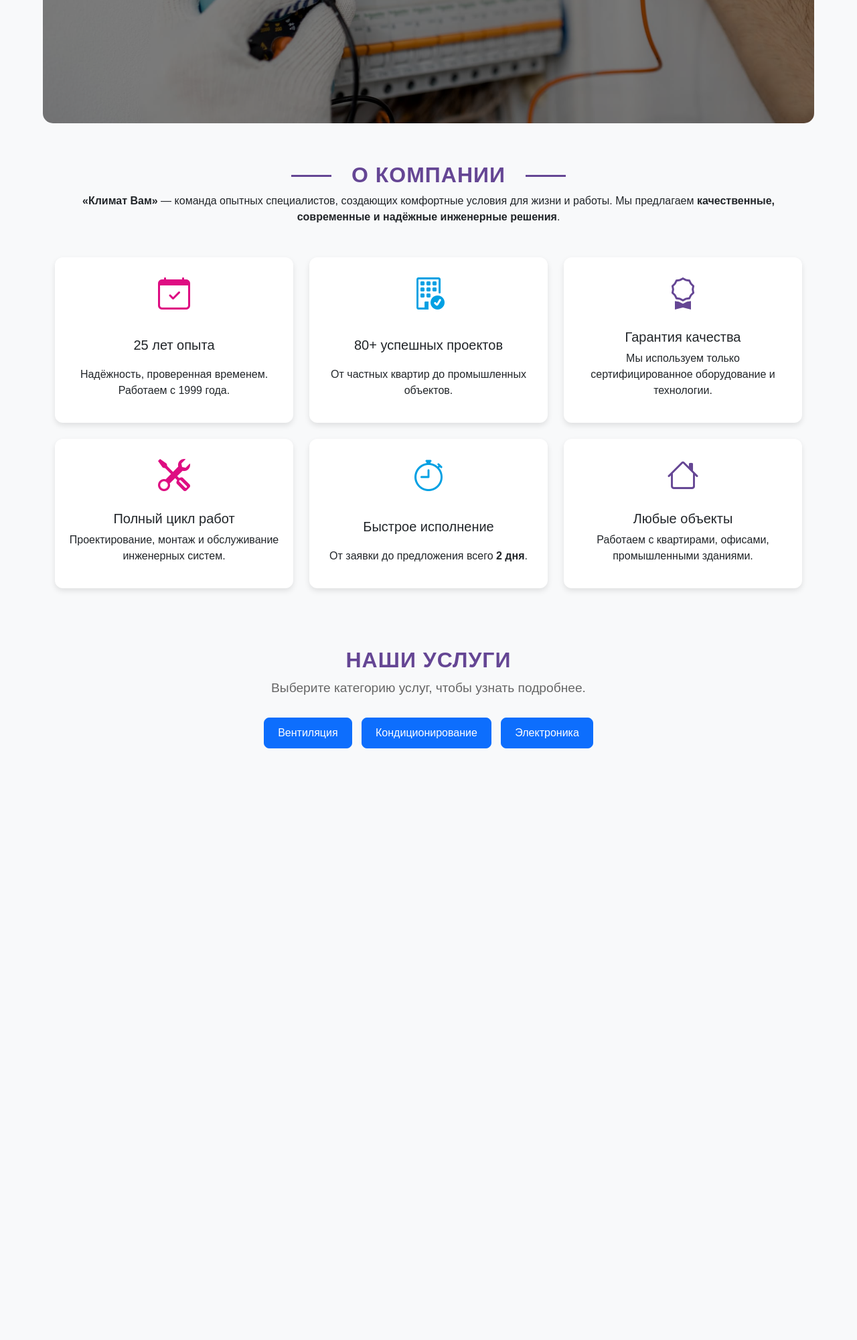
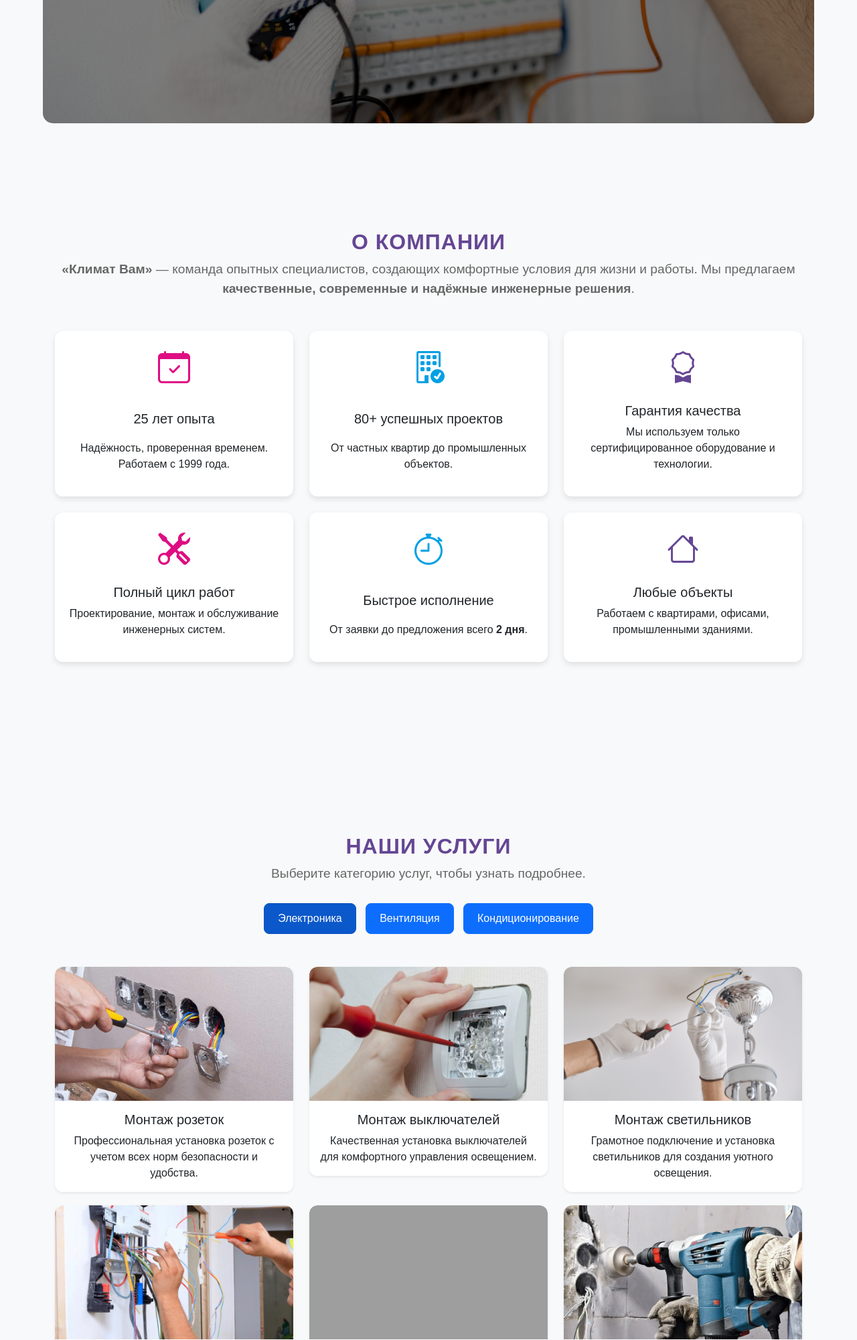
Before and after one commit to cofedish/klimat-ne-vam, a Flask app: page / in a window 1280 px wide. Shown: the part 592-2592 px from the top of the page at 67% size. Before the commit the page ends 1709 px from the top, so only its background shows below. Run offline with Flask 3, Linux system fonts and the light colour scheme; grey boxes are pictures that could not be loaded.

Commit message:
Сделаны нормальные анимации для услуг

```diff
--- a/static/css/about_company.css
+++ b/static/css/about_company.css
@@ -1,31 +1,3 @@
-#about .about-title {
-  color: #654694;
-  font-weight: bold;
-  text-transform: uppercase;
-  letter-spacing: 1px;
-  font-size: 2rem;
-  position: relative;
-  display: inline-block;
-  padding: 0 20px;
-}
-
-#about .about-title::before,
-#about .about-title::after {
-  content: "";
-  position: absolute;
-  top: 50%;
-  width: 60px;
-  height: 3px;
-  background-color: #654694;
-}
-
-#about .about-title::before {
-  left: -70px;
-}
-
-#about .about-title::after {
-  right: -70px;
-}
 
 /* Выровняем высоту и ширину карточек */
 #about .row .col-md-4 {
--- a/static/css/services.css
+++ b/static/css/services.css
@@ -1,25 +1,4 @@
 /* Раздел "Услуги" */
-.services {
-    font-family: Arial, sans-serif;
-    background-color: #f8f9fa;
-    padding: 40px 0;
-  }
-
-  .services-title {
-    color: #654694;
-    font-weight: bold;
-    text-transform: uppercase;
-    letter-spacing: 1px;
-    font-size: 2rem;
-    position: relative;
-    display: inline-block;
-    padding: 0 20px;
-  }
-
-  .services-description {
-    font-size: 1.2rem;
-    color: #666;
-  }
 
   /* Стили кнопок */
   .service-btn {
--- a/static/css/style.css
+++ b/static/css/style.css
@@ -3,3 +3,28 @@ body {
   font-family: Arial, sans-serif;
   background-color: #f8f9fa;
 }
+
+
+h2 {
+  color: #654694;
+    font-weight: bold;
+    text-transform: uppercase;
+    letter-spacing: 1px;
+    font-size: 2rem;
+    position: relative;
+    display: inline-block;
+    padding: 0 20px;
+}
+
+p.description {
+  font-size: 1.2rem;
+  color: #666;
+}
+
+.section-gap20 {
+  min-height: 20vh; /* 1/3 высоты экрана */
+}
+
+.section-gap10 {
+  min-height: 10vh; /* 1/3 высоты экрана */
+}
--- a/static/js/script.js
+++ b/static/js/script.js
@@ -34,56 +34,139 @@ document.addEventListener("DOMContentLoaded", function () {
   });
 });
 
-
 document.addEventListener("DOMContentLoaded", function () {
   const services = {
+    electronics: [
+      {
+        image: "static/images/services/electro1.png",
+        title: "Монтаж розеток",
+        description:
+          "Профессиональная установка розеток с учетом всех норм безопасности и удобства.",
+      },
+      {
+        image: "static/images/services/electro2.png",
+        title: "Монтаж выключателей",
+        description:
+          "Качественная установка выключателей для комфортного управления освещением.",
+      },
+      {
+        image: "static/images/services/electro3.png",
+        title: "Монтаж светильников",
+        description:
+          "Грамотное подключение и установка светильников для создания уютного освещения.",
+      },
+      {
+        image: "static/images/services/electro4.png",
+        title: "Прокладка электропроводки",
+        description:
+          "Разводка и монтаж электропроводки с учетом требований надежности и безопасности.",
+      },
+      {
+        image: "static/images/services/electro5.png",
+        title: "Установка автоматов и УЗО",
+        description:
+          "Монтаж и настройка защитных устройств для предотвращения коротких замыканий и перегрузок.",
+      },
+      {
+        image: "static/images/services/electro6.png",
+        title: "Штробление стен под проводку",
+        description:
+          "Аккуратное и точное штробление стен для скрытого монтажа электропроводки.",
+      },
+      {
+        image: "static/images/services/electro7.png",
+        title: "Монтаж датчиков",
+        description:
+          "Установка датчиков движения, дыма, утечки газа и других систем безопасности.",
+      },
+      {
+        image: "static/images/services/electro8.png",
+        title: "Комплектация и доставка материалов",
+        description:
+          "Подбор и поставка качественных электротехнических материалов для вашего проекта.",
+      },
+    ],
     ventilation: [
-          { image: "static/images/ventilation1.jpg", title: "Монтаж систем вентиляции" },
-          { image: "static/images/ventilation2.jpg", title: "Очистка и обслуживание" },
-          { image: "static/images/ventilation3.jpg", title: "Проектирование вентиляции" }
+      {
+        image: "static/images/services/vent1.png",
+        title: "Проектирование и монтаж вентиляции",
+        description:
+          "Разработка эффективных систем вентиляции для комфортного микроклимата.",
+      },
+      {
+        image: "static/images/services/vent2.png",
+        title: "Установка вытяжных систем",
+        description:
+          "Монтаж вытяжных систем для обеспечения свежего воздуха в помещениях.",
+      },
+      {
+        image: "static/images/services/vent3.png",
+        title: "Комплектация и поставка материалов",
+        description:
+          "Доставка и подбор необходимых компонентов для систем вентиляции.",
+      },
     ],
     conditioning: [
-          { image: "static/images/conditioning1.jpg", title: "Установка кондиционеров" },
-          { image: "static/images/conditioning2.jpg", title: "Обслуживание и ремонт" },
-          { image: "static/images/conditioning3.jpg", title: "Заправка фреоном" }
+      {
+        image: "static/images/services/cond1.png",
+        title: "Монтаж кондиционирования",
+        description:
+          "Проектирование и установка современных систем кондиционирования для любого типа помещений.",
+      },
+      {
+        image: "static/images/services/cond2.png",
+        title: "Системы холодоснабжения",
+        description:
+          "Проектирование и внедрение промышленных и бытовых систем охлаждения.",
+      },
+      {
+        image: "static/images/services/cond3.png",
+        title: "Комплектация и поставка оборудования",
+        description:
+          "Подбор, закупка и доставка всех необходимых комплектующих для кондиционирования.",
+      },
     ],
-      electronics: [
-          { image: "static/images/electronics1.jpg", title: "Штробирование" },
-          { image: "static/images/electronics2.jpg", title: "Установка ламп" },
-          { image: "static/images/electronics3.jpg", title: "Установка датчиков" }
-      ]
   };
 
   const buttons = document.querySelectorAll(".service-btn");
   const container = document.querySelector(".service-cards-container");
 
-  buttons.forEach(button => {
-      button.addEventListener("click", function () {
-          const category = this.getAttribute("data-category");
-
-          // Очищаем контейнер перед добавлением новых карточек
+  // Функция загрузки карточек
+  function loadCards(category) {
     container.innerHTML = "";
 
-          // Добавляем новые карточки
     services[category].forEach((service, index) => {
       const card = document.createElement("div");
       card.classList.add("col-md-4", "service-card");
       card.setAttribute("data-aos", "fade-up");
-              card.setAttribute("data-aos-delay", index * 100); // Анимация с задержкой
+      card.setAttribute("data-aos-delay", index * 100);
 
       card.innerHTML = `
               <div class="card shadow-sm">
                   <img src="${service.image}" class="card-img-top" alt="${service.title}">
                   <div class="card-body text-center">
                       <h5 class="card-title">${service.title}</h5>
+                      <p class="card-text">${service.description}</p>
                   </div>
               </div>
           `;
       container.appendChild(card);
     });
 
-          // Инициализируем AOS заново для новой анимации
     AOS.init();
+  }
+
+  // Выбираем начальную категорию (по умолчанию "Электроника")
+  let activeCategory = "electronics";
+  loadCards(activeCategory);
+
+  // Обработчик клика по кнопкам
+  buttons.forEach((button) => {
+    button.addEventListener("click", function () {
+      buttons.forEach((btn) => btn.classList.remove("active")); // Убираем активный класс
+      this.classList.add("active"); // Добавляем активный класс
+      activeCategory = this.getAttribute("data-category");
+      loadCards(activeCategory);
     });
   });
 });
--- a/templates/index.html
+++ b/templates/index.html
@@ -1,21 +1,15 @@
 <!DOCTYPE html>
 <html lang="ru">
+
 <head>
     <meta charset="UTF-8" />
     <meta name="viewport" content="width=device-width, initial-scale=1.0" />
     <title>Навигация и карусель</title>
 
     <!-- Подключаем Bootstrap и AOS -->
-    <link
-      href="https://cdn.jsdelivr.net/npm/bootstrap@5.3.3/dist/css/bootstrap.min.css"
-      rel="stylesheet"
-    />
-    <link
-      rel="stylesheet"
-      href="https://cdn.jsdelivr.net/npm/bootstrap-icons/font/bootstrap-icons.css"
-    />
+    <link href="https://cdn.jsdelivr.net/npm/bootstrap@5.3.3/dist/css/bootstrap.min.css" rel="stylesheet" />
+    <link rel="stylesheet" href="https://cdn.jsdelivr.net/npm/bootstrap-icons/font/bootstrap-icons.css" />
     <link rel="stylesheet" href="https://unpkg.com/aos@2.3.1/dist/aos.css" />
-
 
     <!-- Подключаем стили -->
     <link href="static/css/style.css" rel="stylesheet" />
@@ -31,21 +25,11 @@
             <a class="navbar-brand" href="#" style="margin-right: 80px">
                 <img src="static/images/logo.png" alt="Логотип" height="60" />
             </a>
-        <button
-          class="navbar-toggler"
-          type="button"
-          data-bs-toggle="collapse"
-          data-bs-target="#navbarCustom"
-          aria-controls="navbarCustom"
-          aria-expanded="false"
-          aria-label="Toggle navigation"
-        >
+            <button class="navbar-toggler" type="button" data-bs-toggle="collapse" data-bs-target="#navbarCustom"
+                aria-controls="navbarCustom" aria-expanded="false" aria-label="Toggle navigation">
                 <span class="navbar-toggler-icon"></span>
             </button>
-        <div
-          class="collapse navbar-collapse justify-content-center"
-          id="navbarCustom"
-        >
+            <div class="collapse navbar-collapse justify-content-center" id="navbarCustom">
                 <ul class="navbar-nav mb-2 mb-lg-0">
                     <li class="nav-item">
                         <a class="nav-link" href="#">О компании</a>
@@ -66,77 +50,51 @@
     </nav>
 
     <!-- Карусель -->
-    <div
-      id="carouselExample"
-      class="carousel slide"
-      data-bs-ride="carousel"
-      data-bs-interval="5000"
-    >
+    <div id="carouselExample" class="carousel slide" data-bs-ride="carousel" data-bs-interval="5000">
         <div class="carousel-inner">
             <div class="carousel-item active">
-          <img
-            src="static/images/electro.jpg"
-            class="d-block w-100"
-            alt="Электроника"
-          />
+                <img src="static/images/electro.jpg" class="d-block w-100" alt="Электроника" />
                 <div class="carousel-caption">
                     <h1>Электроника</h1>
                     <p>Современные решения для вашего дома и бизнеса</p>
                 </div>
             </div>
             <div class="carousel-item">
-          <img
-            src="static/images/conditioner.jpg"
-            class="d-block w-100"
-            alt="Вентиляция"
-          />
+                <img src="static/images/conditioner.jpg" class="d-block w-100" alt="Вентиляция" />
                 <div class="carousel-caption">
                     <h1>Вентиляция</h1>
                     <p>Чистый воздух и комфорт в любое время года</p>
                 </div>
             </div>
             <div class="carousel-item">
-          <img
-            src="static/images/i.jpg"
-            class="d-block w-100"
-            alt="Кондиционеры"
-          />
+                <img src="static/images/i.jpg" class="d-block w-100" alt="Кондиционеры" />
                 <div class="carousel-caption">
                     <h1>Кондиционеры</h1>
                     <p>Охлаждение и тепло по вашим правилам</p>
                 </div>
             </div>
         </div>
-      <button
-        class="carousel-control-prev"
-        type="button"
-        data-bs-target="#carouselExample"
-        data-bs-slide="prev"
-      >
+        <button class="carousel-control-prev" type="button" data-bs-target="#carouselExample" data-bs-slide="prev">
             <span class="carousel-control-prev-icon" aria-hidden="true"></span>
             <span class="visually-hidden">Предыдущий</span>
         </button>
-      <button
-        class="carousel-control-next"
-        type="button"
-        data-bs-target="#carouselExample"
-        data-bs-slide="next"
-      >
+        <button class="carousel-control-next" type="button" data-bs-target="#carouselExample" data-bs-slide="next">
             <span class="carousel-control-next-icon" aria-hidden="true"></span>
             <span class="visually-hidden">Следующий</span>
         </button>
     </div>
 
+    <!-- Отступ между секциями -->
+    <div class="section-gap10"></div>
+
     <!-- Раздел "О компании" -->
     <section class="about-company container my-5" id="about">
-      <div class="text-center mb-4" data-aos="fade-up" data-aos-delay="50">
-        <h2 class="about-title">О компании</h2>
-        <p class="about-lead">
+        <div class="text-center mb-4">
+            <h2 data-aos="fade-down">О компании</h2>
+            <p class="description" data-aos="fade-down" data-aos-delay="100">
                 <strong>«Климат Вам»</strong> — команда опытных специалистов,
                 создающих комфортные условия для жизни и работы. Мы предлагаем
-          <strong
-            >качественные, современные и надёжные инженерные решения</strong
-          >.
+                <strong>качественные, современные и надёжные инженерные решения</strong>.
             </p>
         </div>
 
@@ -193,42 +151,38 @@
         </div>
     </section>
 
+    <!-- Отступ между секциями -->
+    <div class="section-gap20"></div>
+
     <!-- Раздел "Услуги" -->
     <section class="services container my-5">
         <div class="text-center mb-4">
-        <h2 class="services-title">Наши услуги</h2>
-        <p class="services-description">
-          Выберите категорию услуг, чтобы узнать подробнее.
-        </p>
+            <h2 data-aos="fade-down">Наши услуги</h2>
+            <p class="description" data-aos="fade-down" data-aos-delay="100">Выберите категорию услуг, чтобы
+                узнать подробнее.</p>
         </div>
 
         <!-- Кнопки переключения -->
-      <div class="text-center mb-4">
-        <button class="btn btn-primary service-btn" data-category="ventilation">
-          Вентиляция
-        </button>
-        <button
-          class="btn btn-primary service-btn"
-          data-category="conditioning"
-        >
-          Кондиционирование
-        </button>
-        <button class="btn btn-primary service-btn" data-category="electronics">
-          Электроника
-        </button>
+        <div class="text-center mb-4" data-aos="fade-up" data-aos-delay="200">
+            <button class="btn btn-primary service-btn active" data-category="electronics">Электроника</button>
+            <button class="btn btn-primary service-btn" data-category="ventilation">Вентиляция</button>
+            <button class="btn btn-primary service-btn" data-category="conditioning">Кондиционирование</button>
         </div>
 
         <!-- Контейнер для карточек -->
         <div class="row service-cards-container">
-        <!-- Карточки будут добавляться динамически -->
+            <!-- Карточки загружаются динамически -->
         </div>
     </section>
+
+     <!-- Отступ между секциями -->
+     <div class="section-gap20"></div>
 
     <!-- Подключаем JS -->
     <script src="https://unpkg.com/aos@2.3.1/dist/aos.js"></script>
     <script>
         AOS.init({
-        duration: 1000, // Время анимации
+            duration: 800, // Время анимации
             easing: "ease-out",
             once: true, // Запуск анимации один раз
         });
@@ -236,4 +190,5 @@
     <script src="static/js/script.js"></script>
     <script src="https://cdn.jsdelivr.net/npm/bootstrap@5.3.3/dist/js/bootstrap.bundle.min.js"></script>
 </body>
+
 </html>
```
Also changed, not shown: static/images/services/cond1.png (added), static/images/services/cond2.png (added), static/images/services/cond3.png (added), static/images/services/vent1.png, static/images/services/vent2.png (added), static/images/services/vent3.png (added). Lines whose indentation alone changed are shown as unchanged.
